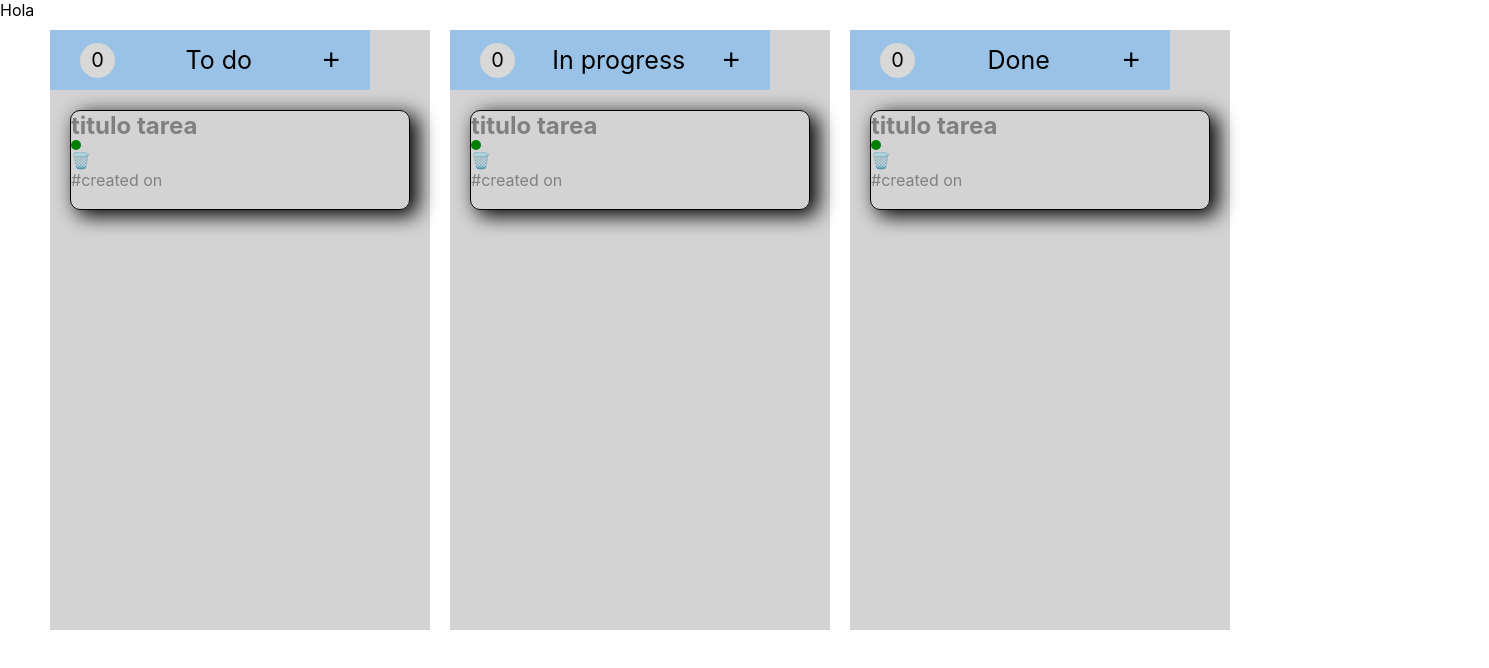
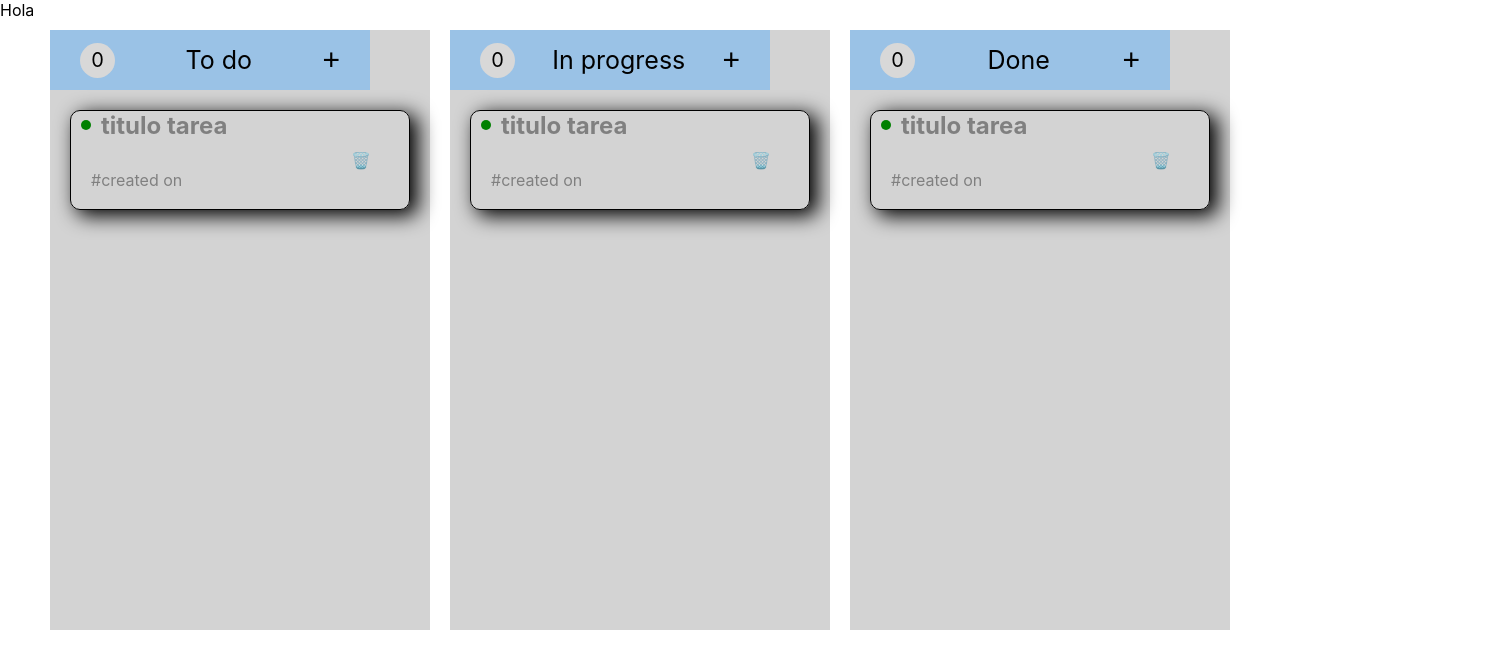
Before and after one commit to hectortrubia/Practica-React, a React (Create React App) app: page / in a window 1280 px wide. Shown: the top 668 px of the page, 1489 px wide, since content can reach past the window. Built offline with nearby package versions, Linux system fonts and the light colour scheme.

Commit message:
changes position

```diff
--- a/src/components/Card/index.jsx
+++ b/src/components/Card/index.jsx
@@ -2,27 +2,21 @@ import react from 'react'
 import './style.css'
 
 
-function Card(props,i){
-//    const handlerdelete = e =>{
-//        props[i].title === title ? props.pop() : ""
+function Card(props){
+ const handlerdelete = e =>{
+       e.props.splice()
 
-//    }
-
-
-
-
-
+  }
 
 
 
     return(
         <react.Fragment>
-            <div className='container'>
-          <h1 className='title'> titulo tarea{props.title}</h1>
-          <div className='circle'></div>
-         {/* <p onClick={handlerdelete} >🗑️ </p> */}
-          { <p>🗑️ </p> }
-           <p className='subtitle'>#created on{props.date}</p>
+            <div className='container-note'>
+          <h1 className='title-note'> titulo tarea{props.title}</h1>
+          <div className='circle-note'></div>
+         <p  className='delete-note' onClick={handlerdelete} >🗑️ </p>
+           <p className='subtitle-note'>#created on{props.date}</p>
            </div>
 
 
--- a/src/components/Card/style.css
+++ b/src/components/Card/style.css
@@ -7,7 +7,7 @@
 }
 
 
-.container{
+.container-note{
     border:1px solid black;
     display: flex;
     flex-wrap: wrap;
@@ -18,24 +18,39 @@
     height: 100px;
    box-shadow: 7px 5px 20px 1px #000000;
 }
-.title{
-    color:grey
+.title-note{
+    color:grey;
+    padding-left: 30px;
 
 
 
 }
 
-.subtitle{
+.subtitle-note{
 
-color:grey
+color:grey;
+padding-left: 20px;
 
 }
 
-.circle{
+.circle-note{
     border-radius: 50%;
     background-color: green;
     width: 10px;
     height: 10px;
+    position: relative;
+    bottom: 20px;
+    left: 10px;
+
+
 
 
 }
+
+.delete-note{
+    position: relative;
+    left:280px;
+
+
+
+}
```
